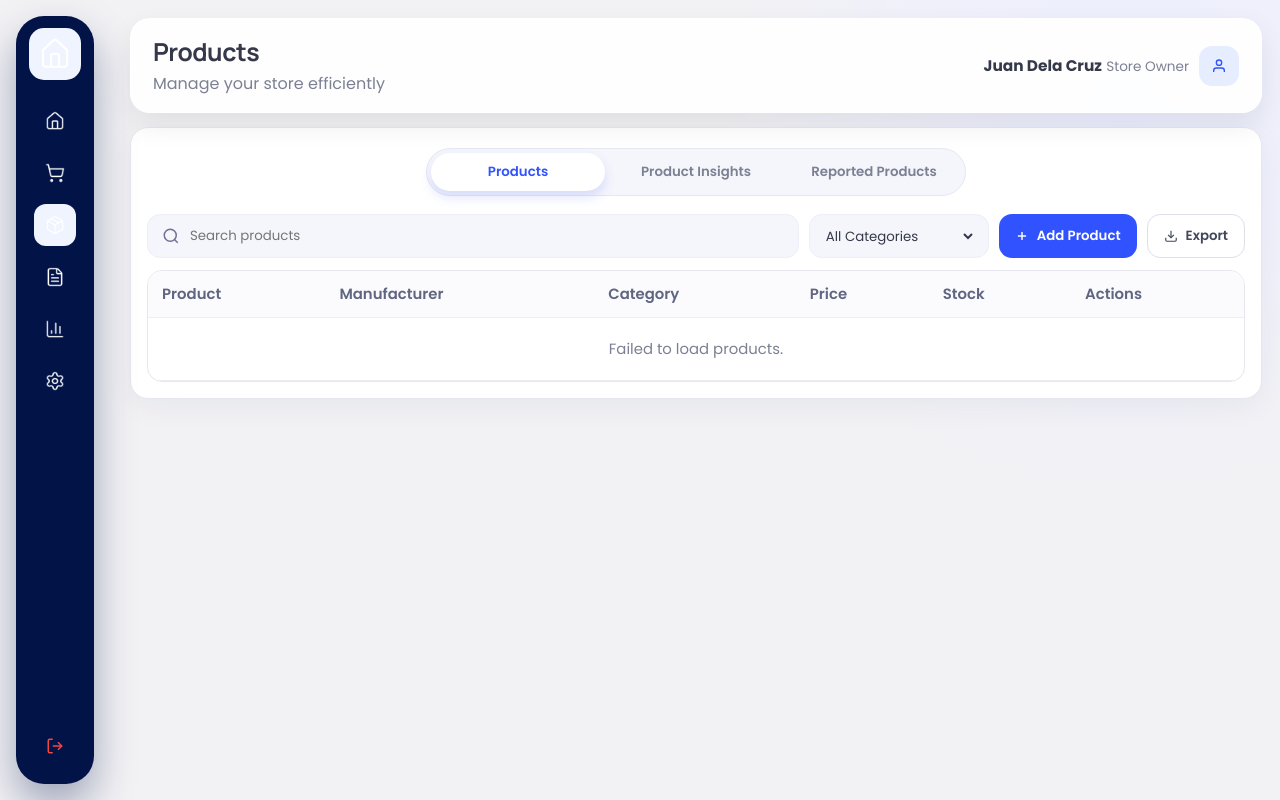
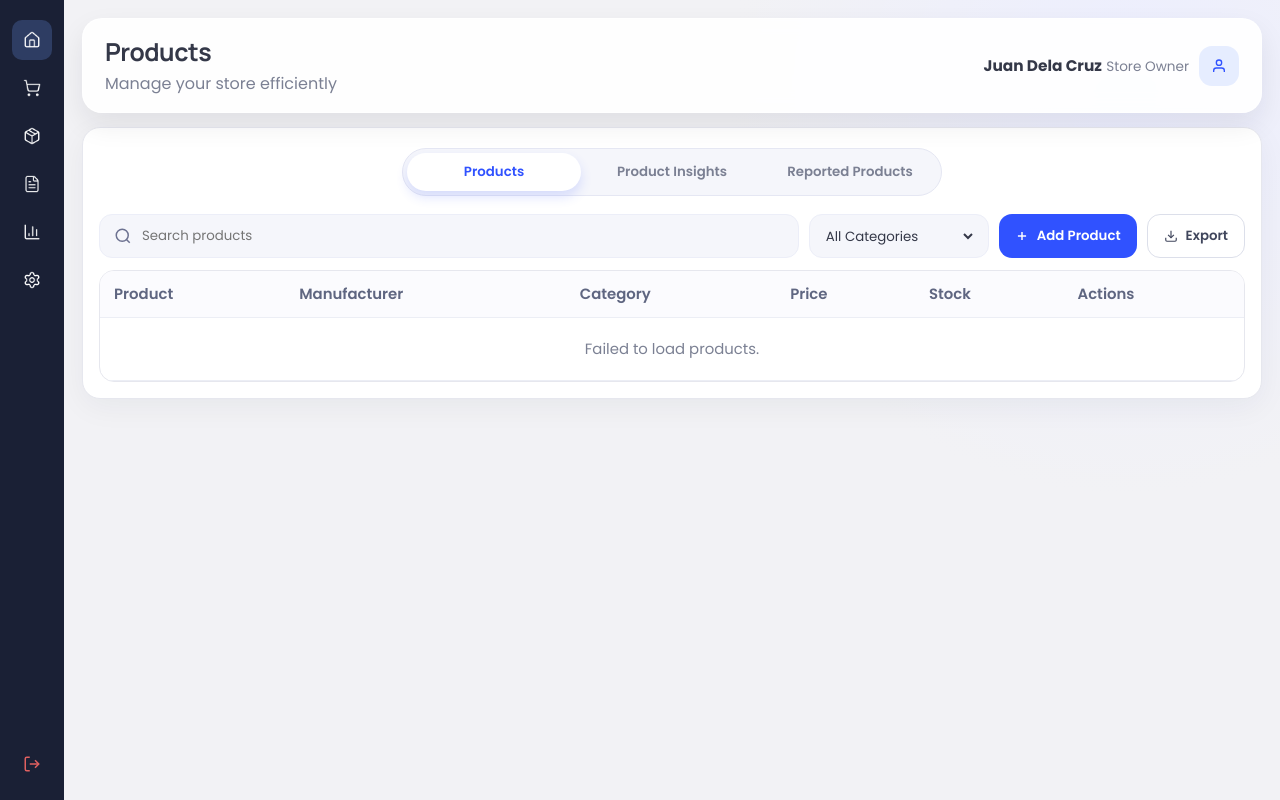
Before and after one commit to jeremiahmaxwellang/ITISDEV-MicroPOS, a PHP site: page /views/products.html in a window 1280 px wide. Run offline with PHP 8.4, Linux system fonts and the light colour scheme.

Commit message:
[FRONTEND UPDATE] side navbar for products page is the same with the other webpages

```diff
--- a/public/css/products.css
+++ b/public/css/products.css
@@ -5,6 +5,11 @@
 }
 
 :root {
+  --navy: #1a2035;
+  --navy-light: #243050;
+  --navy-lighter: #2e3d63;
+  --blue-accent: #3b5bdb;
+  --sidebar-w: 64px;
   --bg: #f2f2f5;
   --surface: #ffffff;
   --text: #343848;
@@ -26,80 +31,80 @@ body {
   background: radial-gradient(circle at 88% 12%, #eceeff 0%, rgba(236, 238, 255, 0) 30%), var(--bg);
 }
 
+/* ── SIDEBAR ── */
 .sidebar {
-  position: fixed;
-  top: 16px;
-  left: 16px;
-  bottom: 16px;
-  width: 78px;
-  border-radius: 28px;
-  background: var(--sidebar);
+  width: var(--sidebar-w);
+  background: var(--navy);
   display: flex;
   flex-direction: column;
   align-items: center;
-  gap: 10px;
-  padding: 12px 0;
-  box-shadow: 0 20px 40px rgba(2, 19, 72, 0.35);
+  padding: 20px 0 16px;
+  gap: 8px;
+  position: fixed;
+  top: 0;
+  left: 0;
+  bottom: 0;
+  z-index: 100;
 }
 
-.brand {
-  width: 52px;
-  height: 52px;
-  border-radius: 15px;
-  background: #f0f4ff;
-  display: grid;
-  place-items: center;
-  margin-bottom: 10px;
+.sidebar-logo {
+  width: 36px;
+  height: 36px;
+  background: var(--blue-accent);
+  border-radius: 10px;
+  display: flex;
+  align-items: center;
+  justify-content: center;
+  margin-bottom: 16px;
 }
 
-.brand img {
-  width: 34px;
-  height: 34px;
+.sidebar-logo svg {
+  color: white;
+}
+
+.nav-icon {
+  width: 40px;
+  height: 40px;
+  border-radius: 10px;
+  display: flex;
+  align-items: center;
+  justify-content: center;
+  color: #8898c0;
+  cursor: pointer;
+  transition: background 0.15s, color 0.15s;
+}
+
+.nav-icon-img {
+  width: 18px;
+  height: 18px;
   object-fit: contain;
 }
 
-.nav-icon {
-  width: 42px;
-  height: 42px;
-  border-radius: 12px;
-  display: grid;
-  place-items: center;
-  color: #d1dafd;
-  transition: 0.2s ease;
-}
-
 .nav-icon:hover {
-  background: var(--sidebar-hover);
+  background: var(--navy-light);
+  color: #c4ceea;
 }
 
 .nav-icon.active {
-  background: #f0f4ff;
+  background: var(--navy-lighter);
+  color: white;
 }
 
-.nav-icon-img {
-  width: 20px;
-  height: 20px;
-  object-fit: contain;
+.sidebar-bottom {
+  margin-top: auto;
 }
 
-.logout {
-  margin-top: auto;
-  margin-bottom: 4px;
-  width: 42px;
-  height: 42px;
-  border: 0;
-  border-radius: 12px;
-  color: #f04747;
-  background: transparent;
-  cursor: pointer;
+.nav-icon.logout {
+  color: #e06060;
 }
 
-.logout:hover {
-  background: rgba(240, 71, 71, 0.12);
+.nav-icon.logout:hover {
+  background: rgba(224, 96, 96, 0.12);
+  color: #e63946;
 }
 
 .main {
-  margin-left: 112px;
+  margin-left: var(--sidebar-w);
   padding: 18px 18px 28px;
 }
 
--- a/views/products.html
+++ b/views/products.html
@@ -13,37 +13,39 @@
 </head>
 
 <body>
-  <nav class="sidebar" aria-label="Main">
-    <a class="brand" href="/products" aria-label="Products">
-      <img src="/images/Icon.png" alt="MicroPOS logo">
-    </a>
 
-    <a class="nav-icon" href="#" title="Dashboard" aria-label="Dashboard">
+  <!-- SIDEBAR -->
+
+  <nav class="sidebar">
+
+    <div class="nav-icon active" title="Dashboard">
       <img class="nav-icon-img" src="/images/Icon.png" alt="" aria-hidden="true">
-    </a>
-    <a class="nav-icon" href="#" title="Orders" aria-label="Orders">
+    </div>
+    <div class="nav-icon" title="Cart">
       <img class="nav-icon-img" src="/images/Icon2.png" alt="" aria-hidden="true">
-    </a>
-    <a class="nav-icon active" href="/products" title="Products" aria-label="Products">
+    </div>
+    <a class="nav-icon" title="Products" href="/products" aria-label="Products">
       <img class="nav-icon-img" src="/images/Icon3.png" alt="" aria-hidden="true">
     </a>
-    <a class="nav-icon" href="/reports" title="Reports" aria-label="Reports">
+    <a class="nav-icon" title="Reports" href="/reports" aria-label="Reports">
       <img class="nav-icon-img" src="/images/Icon4.png" alt="" aria-hidden="true">
     </a>
-    <a class="nav-icon" href="#" title="Analytics" aria-label="Analytics">
+    <div class="nav-icon" title="Analytics">
       <img class="nav-icon-img" src="/images/Icon5.png" alt="" aria-hidden="true">
-    </a>
-    <a class="nav-icon" href="#" title="Settings" aria-label="Settings">
+    </div>
+    <div class="nav-icon" title="Settings">
       <img class="nav-icon-img" src="/images/Icon6.png" alt="" aria-hidden="true">
-    </a>
+    </div>
 
-    <button class="logout" type="button" title="Logout" aria-label="Logout">
-      <svg width="18" height="18" viewBox="0 0 24 24" fill="none" stroke="currentColor" stroke-width="2">
-        <path d="M9 21H5a2 2 0 0 1-2-2V5a2 2 0 0 1 2-2h4" />
-        <polyline points="16 17 21 12 16 7" />
-        <line x1="21" y1="12" x2="9" y2="12" />
-      </svg>
-    </button>
+    <div class="sidebar-bottom">
+      <div class="nav-icon logout" title="Logout">
+        <svg width="18" height="18" viewBox="0 0 24 24" fill="none" stroke="currentColor" stroke-width="2">
+          <path d="M9 21H5a2 2 0 0 1-2-2V5a2 2 0 0 1 2-2h4" />
+          <polyline points="16 17 21 12 16 7" />
+          <line x1="21" y1="12" x2="9" y2="12" />
+        </svg>
+      </div>
+    </div>
   </nav>
 
   <main class="main">
```
